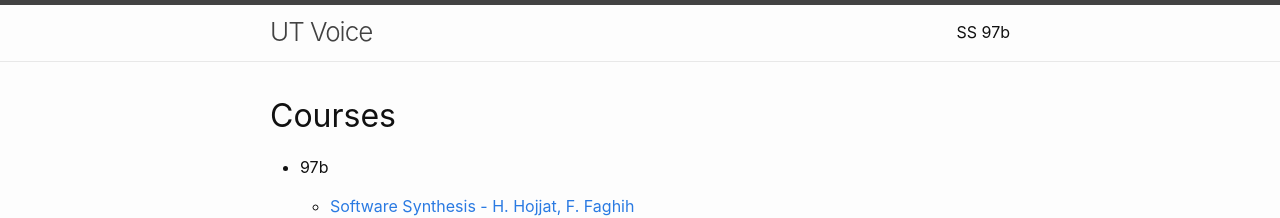
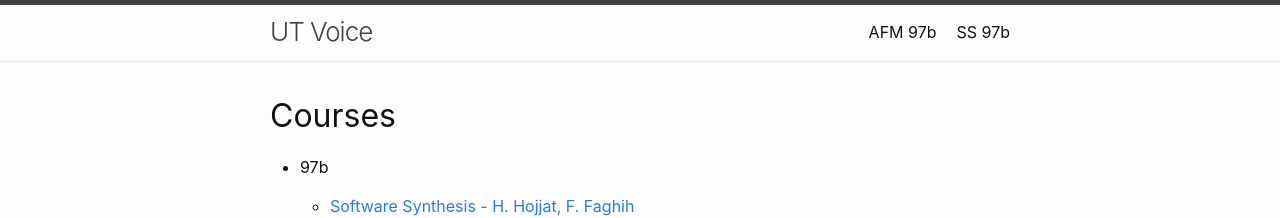
Before and after one commit to ali-shamakhi/voice, a Jekyll site: the page built from index.md, in a window 1280 px wide. Shown: the top 218 px of the page. Built offline with Jekyll 4.4.1, drawn with Linux system fonts in a browser that asks for light colours.

Commit message:
added AFM97b page (fixed)

```diff
--- /dev/null
+++ b/AFM97b.html
@@ -0,0 +1,6 @@
+---
+layout: voice_page
+title: AFM 97b
+permalink: /AFM97b/
+voice_path: assets/voice/AFM97b
+---
--- a/_config.yml
+++ b/_config.yml
@@ -20,6 +20,7 @@ description: |-
   <a href="https://github.com/ali-shamakhi/voice">github.com/ali-shamakhi/voice</a>
 baseurl: "/voice" # the subpath of your site, e.g. /blog
 header_pages:
+  - AFM97b.html
   - SS97b.html
 url: "https://ali-shamakhi.github.io" # the base hostname & protocol for your site, e.g. http://example.com
 github_username:  ali-shamakhi
```
